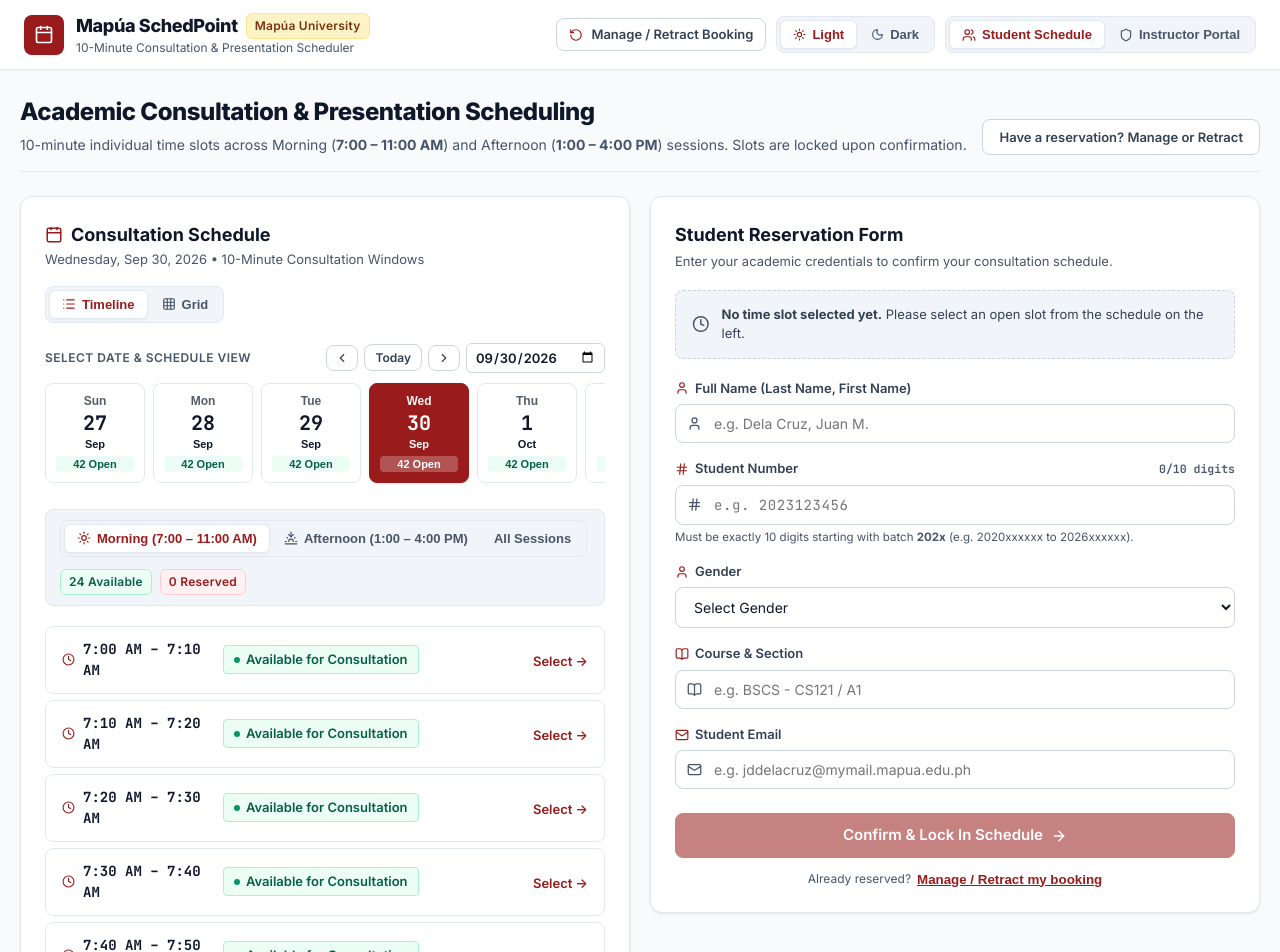
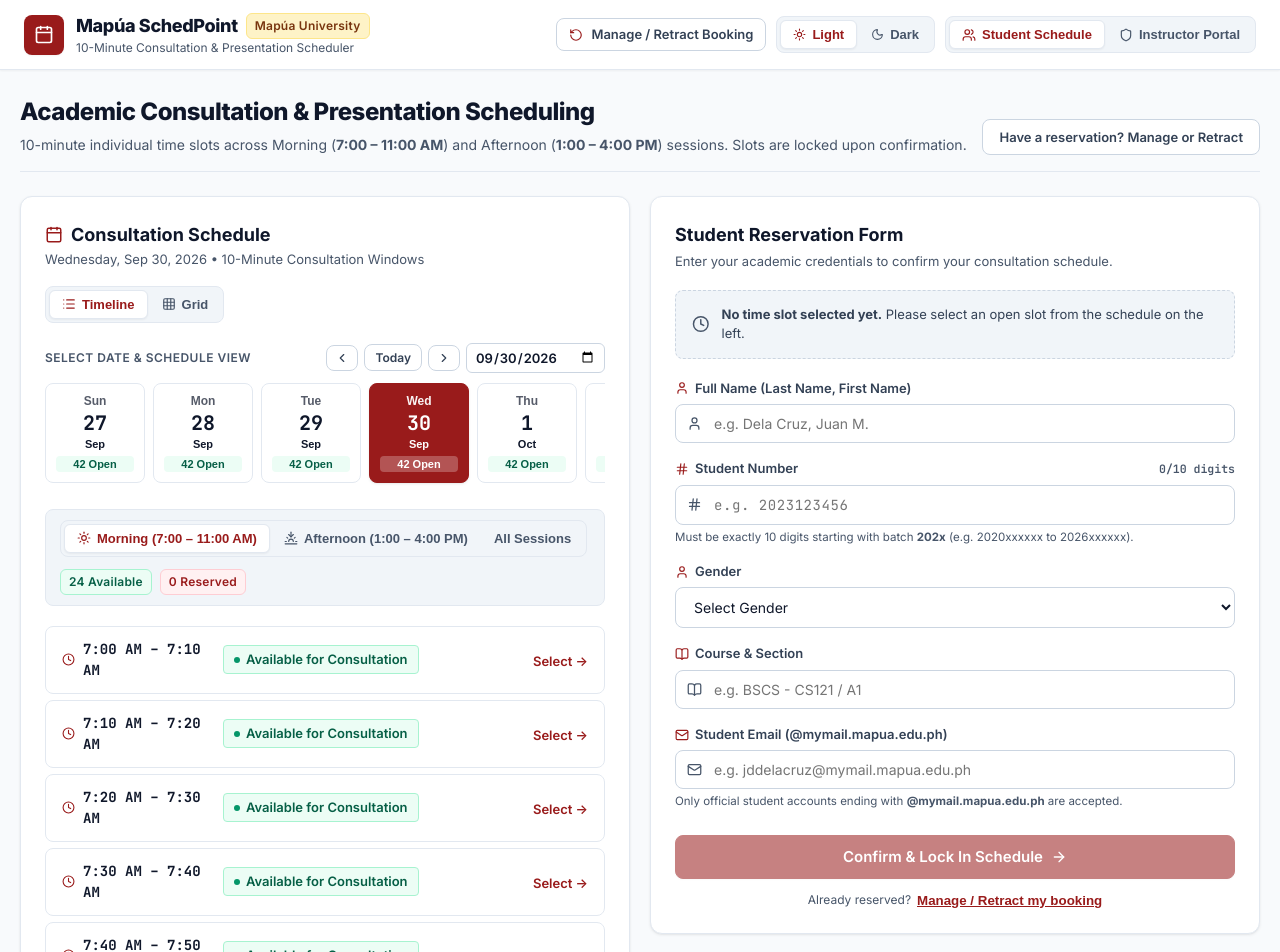
Before and after one commit to Shiru-Kage/mapua-schedpoint, a React (Vite) app: page / in a window 1280 px wide. Shown: the top 952 px of the page. Built offline with nearby package versions, Linux system fonts and the light colour scheme; no server answers; the database is empty.

Commit message:
feat: enforce official Mapúa student email domain @mymail.mapua.edu.ph with real-time feedback

```diff
--- a/src/components/BookingForm.jsx
+++ b/src/components/BookingForm.jsx
@@ -20,6 +20,7 @@
     email: '',
   });
   const [studentNumError, setStudentNumError] = useState('');
+  const [emailError, setEmailError] = useState('');
 
   const handleChange = (e) => {
     if (errorMessage) clearError();
@@ -36,6 +37,23 @@
         setStudentNumError(`10 digits required (${digitsOnly.length}/10 digits entered)`);
       } else {
         setStudentNumError('');
+      }
+      return;
+    }
+
+    if (name === 'email') {
+      const emailVal = value.trim();
+      setFormData(prev => ({ ...prev, [name]: value }));
+
+      if (emailVal.includes('@')) {
+        const lower = emailVal.toLowerCase();
+        if (!lower.endsWith('@mymail.mapua.edu.ph')) {
+          setEmailError('Must be an official Mapúa student email ending in @mymail.mapua.edu.ph');
+        } else {
+          setEmailError('');
+        }
+      } else {
+        setEmailError('');
       }
       return;
     }
@@ -59,6 +77,12 @@
     const cleanNum = formData.studentNumber.trim();
     if (!/^202\d{7}$/.test(cleanNum)) {
       setStudentNumError('Student number must be exactly 10 digits starting with 202x (e.g. 2023123456).');
+      return;
+    }
+
+    const cleanEmail = formData.email.trim().toLowerCase();
+    if (!cleanEmail.endsWith('@mymail.mapua.edu.ph')) {
+      setEmailError('Email must be an official Mapúa student account ending in @mymail.mapua.edu.ph');
       return;
     }
 
@@ -316,10 +340,17 @@
 
         {/* Student Email */}
         <div className="form-group">
-          <label className="form-label" htmlFor="email">
-            <Mail size={14} color="var(--mapua-crimson)" />
-            <span>Student Email</span>
-          </label>
+          <div style={{ display: 'flex', justifyContent: 'space-between', alignItems: 'center', marginBottom: '6px' }}>
+            <label className="form-label" htmlFor="email" style={{ margin: 0 }}>
+              <Mail size={14} color="var(--mapua-crimson)" />
+              <span>Student Email (@mymail.mapua.edu.ph)</span>
+            </label>
+            {formData.email.trim().toLowerCase().endsWith('@mymail.mapua.edu.ph') && (
+              <span style={{ fontSize: '0.72rem', color: 'var(--status-available-text)', fontWeight: 600 }}>
+                ✓ Valid Mapúa Email
+              </span>
+            )}
+          </div>
           <div className="input-container">
             <Mail size={15} className="input-icon" />
             <input
@@ -332,8 +363,23 @@
               onChange={handleChange}
               className="form-input"
               autoComplete="email"
+              pattern="^[a-zA-Z0-9._%+-]+@mymail\.mapua\.edu\.ph$"
+              title="Must be an official Mapúa student email ending in @mymail.mapua.edu.ph"
+              style={{
+                borderColor: emailError ? 'var(--status-booked-border)' : undefined
+              }}
             />
           </div>
+          {emailError ? (
+            <div style={{ fontSize: '0.72rem', color: 'var(--mapua-crimson)', marginTop: '5px', display: 'flex', alignItems: 'center', gap: '4px', fontWeight: 600 }}>
+              <AlertCircle size={12} />
+              <span>{emailError}</span>
+            </div>
+          ) : (
+            <div style={{ fontSize: '0.72rem', color: 'var(--text-muted)', marginTop: '4px' }}>
+              Only official student accounts ending with <strong>@mymail.mapua.edu.ph</strong> are accepted.
+            </div>
+          )}
         </div>
 
         {/* Submit */}
--- a/src/services/bookingStorage.js
+++ b/src/services/bookingStorage.js
@@ -90,6 +90,15 @@
     return {
       success: false,
       error: 'Student Number must be exactly 10 digits starting with 202x (e.g. 2023123456).'
+    };
+  }
+
+  // Validate official Mapúa student email
+  const cleanEmail = String(email || '').trim().toLowerCase();
+  if (!cleanEmail.endsWith('@mymail.mapua.edu.ph')) {
+    return {
+      success: false,
+      error: 'Invalid student email. Must be an official Mapúa account ending with @mymail.mapua.edu.ph'
     };
   }
 
```
